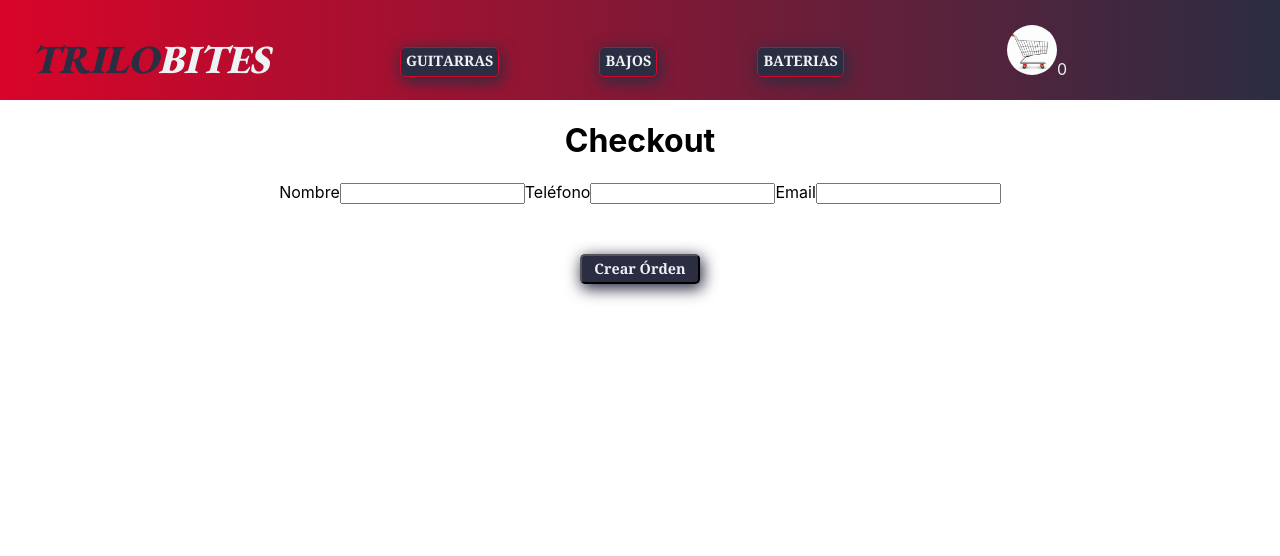
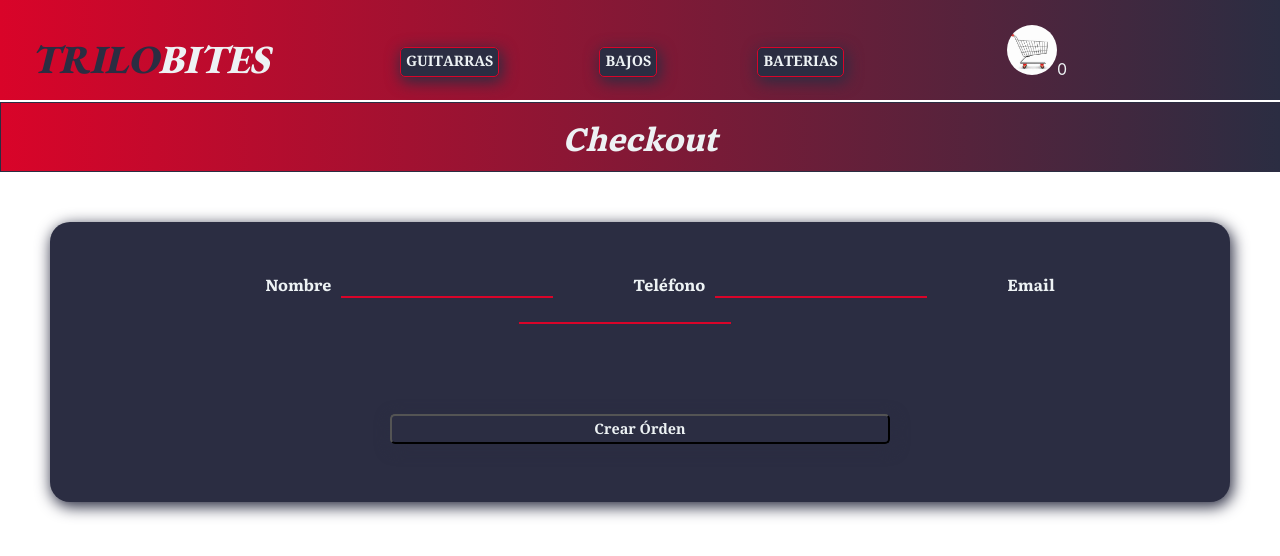
Before and after one commit to Manson1945/React-JS, a React (Create React App) app: page /checkout in a window 1280 px wide. Shown: the top 556 px of the page. Built offline with nearby package versions, Linux system fonts and the light colour scheme; no server answers.

Commit message:
COMMIT PROYECTO FINAL

```diff
--- a/src/Components/CartItem/CartItem.js
+++ b/src/Components/CartItem/CartItem.js
@@ -14,7 +14,7 @@ export const CartItem = ({name, price, quantity, img, id}) => {
     return (
         <div className='productsContainer'>
 
-            <picture> <img src={img} className='imagen' /> </picture>
+            <picture> <img src={img} className='imagen' alt='pic' /> </picture>
             <p className='name'>{name}</p>
             <p className='text'>Precio x unidad: {price}</p>
             <p className='text'>Cantidad: {quantity}</p>
--- a/src/Components/Checkout/Checkout.js
+++ b/src/Components/Checkout/Checkout.js
@@ -22,7 +22,7 @@ const Checkout = () => {
                     name, phone, email },
 
                 items: cart,
-                total: total,
+                total: total(),
                 date: Timestamp.fromDate( new Date())
             }
 
@@ -40,10 +40,10 @@ const Checkout = () => {
 
             docs.forEach(doc => {
                 const dataDoc = doc.data()
-                const stockDb = dataDoc.stockDb
+                const stockDb = dataDoc.stock
 
                 const productAddedToCart = cart.find(prod => prod.id === doc.id)
-                const prodQuantity = productAddedToCart?.prodQuantity
+                const prodQuantity = productAddedToCart?.quantity
 
                 if(stockDb >= prodQuantity) {
                     batch.update(doc.ref, {stock: stockDb - prodQuantity})
@@ -82,17 +82,17 @@ const Checkout = () => {
 
     if(loading) {
 
-        return <h1>Se está generando la órden...</h1>
+        return <h1 className="orderGenerator">Se está generando la órden...</h1>
     }
 
     if(orderId) {
 
-        return <h1>El id de su órden es: {orderId}</h1>
+        return <h1 className="orderGenerator">El id de su órden es: {orderId}</h1>
     }
 
     return (
         <div>
-            <h1>Checkout</h1>
+            <h1 className="checkOut">Checkout</h1>
             <CheckoutForm onConfirm= {createOrder} />
         </div>
     )
--- a/src/Components/CheckoutForm/CheckoutForm.js
+++ b/src/Components/CheckoutForm/CheckoutForm.js
@@ -1,3 +1,4 @@
+import "./ChekoutForm.css"
 import {useState} from "react"
 
 const CheckoutForm = ({ onConfirm }) => {
@@ -48,7 +49,7 @@ return (
             </label>
 
             <div className="label">
-                <button type="submit" className="button"> Crear Órden </button>
+                <button type="submit" className="button orderBtn"> Crear Órden </button>
             </div>
         </form>
     </div>
--- /dev/null
+++ b/src/Components/CheckoutForm/ChekoutForm.css
@@ -0,0 +1,53 @@
+
+
+.form {
+    height: 180px;
+    margin: 50px;
+    padding: 50px;
+    background-color: #2b2d42;
+    border-radius: 20px;
+    box-shadow: 2px 4px 15px 1px #2b2d42;
+
+
+
+}
+
+.label {
+    /* width: 500px;
+    display: block; */
+
+   padding: 40px;
+   font-family: minusculabold;
+   color: #edf2f4;
+}
+
+.input {
+    font-size: 1rem;
+    margin-left: 10px;
+    padding-left: 3px;
+    border: none;
+    outline: none;
+    background-color: transparent;
+    border-bottom: #d90429 solid 2px;
+    color: #edf2f4;
+    transition-property: all;
+    transition-duration: 1s; }
+
+
+    .input:hover {
+        border-bottom: #d204d9 solid 2px; }
+
+    .input:focus {
+            background: linear-gradient(to bottom, transparent, #555b9869);
+            border-bottom: #d204d9 solid 2px; }
+
+
+.orderBtn {
+    width: 500px;
+    transition-property: all;
+    transition-duration: 1s;
+}
+
+.orderBtn:hover {
+    background-color:green ;
+}
--- a/src/Service/Firebase/firebaseConfig.js
+++ b/src/Service/Firebase/firebaseConfig.js
@@ -6,12 +6,12 @@ import {getFirestore} from "firebase/firestore"
 
 
 const firebaseConfig = {
-  apiKey: "AIzaSyCBZBcbrWpqRIWRx6z7V1PC7SAMx4L4hSE",
+  apiKey: process.env.REACT_APP_FIREBASE_API ,
   authDomain: "proyecto-reactjs-b733e.firebaseapp.com",
   projectId: "proyecto-reactjs-b733e",
   storageBucket: "proyecto-reactjs-b733e.appspot.com",
   messagingSenderId: "775567648791",
-  appId: "1:775567648791:web:fed08bf5a168097bc79452",
+  appId:process.env.REACT_APP_FIREBASE_APP_ID ,
   measurementId: "G-BQD39BXLYQ"
 };
 
--- a/src/index.css
+++ b/src/index.css
@@ -221,7 +221,7 @@ h2 {
   font-family:minusculaBold;
   font-size: 3rem;
   font-weight: bolder;
-  color: #d90429;
+  color: #d67506;
 
 
 }
@@ -233,3 +233,26 @@ h2 {
   display: flex;
   flex-wrap: wrap;
 }
+
+.checkOut {
+  margin-top: 2px;
+  padding: 10px;
+  background-image: linear-gradient(to right, #d90429, #2b2d42);
+  font-family:minusculaBold;
+  font-weight:bolder;
+  font-style: italic;
+  border: #2b2d42 solid 1px;
+  color: #edf2f4;
+}
+
+
+.orderGenerator {
+  border-radius: 20px;
+  margin: 100px;
+  padding: 50px;
+  background-color: #2b2d42;
+  color: #edf2f4;
+  font-family:minusculaBold;
+  font-size: 2rem;
+
+}
```
Also changed, not shown: 2 other files (tests, documents, lock files or other folders).
